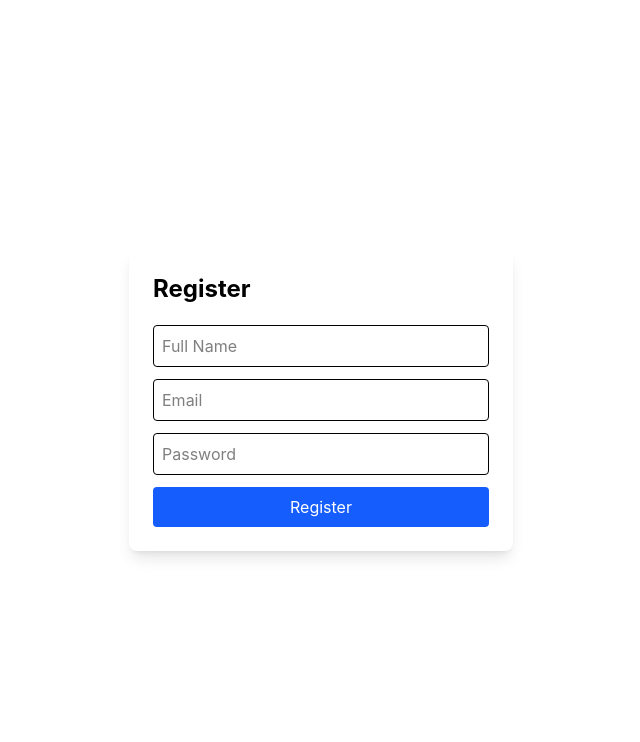
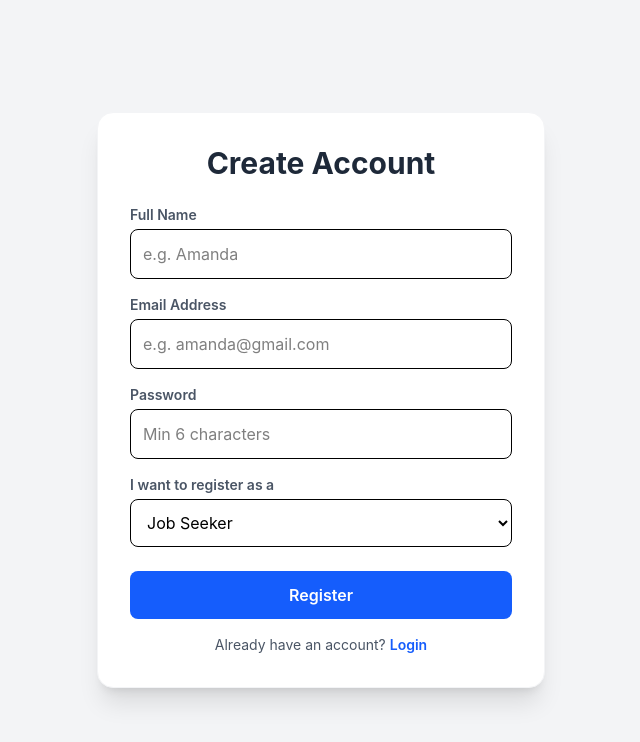
Before and after one commit to dilanithathsarani/Job-Portal---frontend, a React app: page /register in a window 1280 px wide. Shown: the top 742 px of the page, without its empty margins (319-959 px from the left). Built offline with nearby package versions, Linux system fonts and the light colour scheme; the HTML template or start-up script is replaced by a standard one.

Commit message:
implement user registration page with form validation and API integration

```diff
--- a/src/pages/auth/register.jsx
+++ b/src/pages/auth/register.jsx
@@ -1,42 +1,163 @@
+import { useState } from "react";
+import { useNavigate, Link } from "react-router-dom";
+import api from "../../services/api";
+
 function Register() {
+
+    const navigate = useNavigate();
+
+    const [formData, setFormData] = useState({
+        name: "",
+        email: "",
+        password: "",
+        role: "jobseeker"
+    });
+
+    const [loading, setLoading] = useState(false);
+
+    const handleChange = (e) => {
+
+        setFormData({
+            ...formData,
+            [e.target.name]: e.target.value
+        });
+
+    };
+
+    const handleSubmit = async (e) => {
+
+        e.preventDefault();
+
+        if (!formData.name || !formData.email || !formData.password) {
+            alert("Please fill all required fields");
+            return;
+        }
+
+        try {
+
+            setLoading(true);
+
+            await api.post(
+                "/auth/register",
+                formData
+            );
+
+            alert("Registration Successful");
+            navigate("/login");
+
+        } catch (error) {
+
+            console.error("Registration error:", error);
+            alert(
+                error.response?.data?.message ||
+                "Registration Failed"
+            );
+
+        } finally {
+
+            setLoading(false);
+
+        }
+
+    };
+
     return (
+        <div className="min-h-screen flex justify-center items-center bg-gray-100 p-4">
 
-        <div className="min-h-screen flex justify-center items-center">
+            <form
+                onSubmit={handleSubmit}
+                className="bg-white shadow-xl p-8 rounded-2xl w-full max-w-md border border-gray-100"
+            >
 
-            <form className="bg-white shadow-lg p-6 rounded-lg w-96">
-
-                <h2 className="text-2xl font-bold mb-5">
-                    Register
+                <h2 className="text-3xl font-bold mb-6 text-center text-gray-800">
+                    Create Account
                 </h2>
 
+                <div className="space-y-4 mb-6">
+
+                    <div>
+                        <label className="text-sm font-semibold text-gray-600 block mb-1">
+                            Full Name
+                        </label>
                         <input
                             type="text"
-                    placeholder="Full Name"
-                    className="w-full border p-2 mb-3 rounded"
+                            name="name"
+                            placeholder="e.g. Amanda"
+                            value={formData.name}
+                            onChange={handleChange}
+                            className="w-full border border-gray-250 p-3 rounded-lg focus:ring-2 focus:ring-blue-500 focus:outline-none"
+                            required
                         />
+                    </div>
 
+                    <div>
+                        <label className="text-sm font-semibold text-gray-600 block mb-1">
+                            Email Address
+                        </label>
                         <input
                             type="email"
-                    placeholder="Email"
-                    className="w-full border p-2 mb-3 rounded"
+                            name="email"
+                            placeholder="e.g. amanda@gmail.com"
+                            value={formData.email}
+                            onChange={handleChange}
+                            className="w-full border border-gray-250 p-3 rounded-lg focus:ring-2 focus:ring-blue-500 focus:outline-none"
+                            required
                         />
+                    </div>
 
+                    <div>
+                        <label className="text-sm font-semibold text-gray-600 block mb-1">
+                            Password
+                        </label>
                         <input
                             type="password"
-                    placeholder="Password"
-                    className="w-full border p-2 mb-3 rounded"
+                            name="password"
+                            placeholder="Min 6 characters"
+                            value={formData.password}
+                            onChange={handleChange}
+                            className="w-full border border-gray-250 p-3 rounded-lg focus:ring-2 focus:ring-blue-500 focus:outline-none"
+                            required
                         />
+                    </div>
+
+                    <div>
+                        <label className="text-sm font-semibold text-gray-600 block mb-1">
+                            I want to register as a
+                        </label>
+                        <select
+                            name="role"
+                            value={formData.role}
+                            onChange={handleChange}
+                            className="w-full border border-gray-250 p-3 rounded-lg focus:ring-2 focus:ring-blue-500 focus:outline-none bg-white"
+                        >
+                            <option value="jobseeker">Job Seeker</option>
+                            <option value="recruiter">Recruiter</option>
+                        </select>
+                    </div>
+
+                </div>
 
                 <button
-                    className="w-full bg-blue-600 text-white py-2 rounded"
+                    type="submit"
+                    disabled={loading}
+                    className="w-full bg-blue-600 text-white py-3 rounded-lg font-semibold hover:bg-blue-700 active:scale-98 transition disabled:opacity-50 cursor-pointer"
                 >
-                    Register
+                    {loading ? "Registering..." : "Register"}
                 </button>
+
+                <p className="mt-4 text-center text-sm text-gray-600">
+                    Already have an account?
+                    <Link
+                        to="/login"
+                        className="text-blue-600 hover:underline ml-1 font-semibold"
+                    >
+                        Login
+                    </Link>
+                </p>
 
             </form>
 
         </div>
-
     );
 }
 
```
Lines whose indentation alone changed are shown as unchanged.
